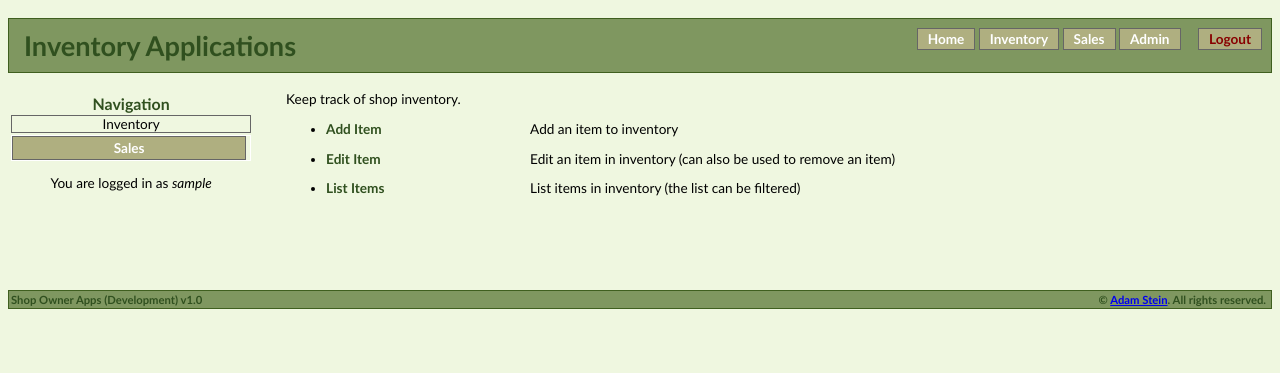
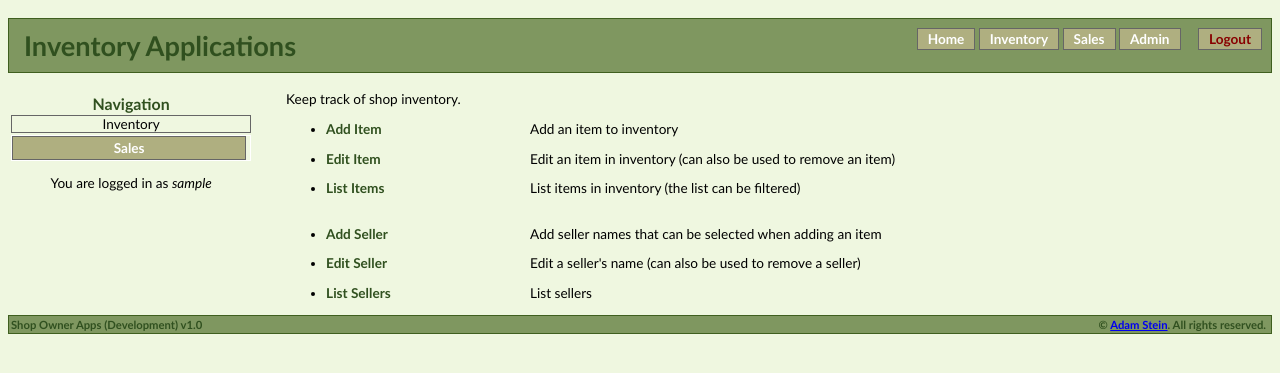
Before and after one commit to adamestein/shopowner, a Django app: page /shopowner/inventory/ in a window 1280 px wide. Shown: the top 373 px of the page. Run offline with Django 3.2, Linux system fonts and the light colour scheme; the visitor is signed in with stand-in values (Sample User, id 1); parts of the project's set-up code (start-up, migrations or seed data) failed here and were passed over.

Commit message:
Added seller links to inventory home HTML page

```diff
--- a/inventory/templates/inventory_home.html
+++ b/inventory/templates/inventory_home.html
@@ -34,5 +34,28 @@
                 List items in inventory (the list can be filtered)
             </span>
         </li>
+
+        <br />
+
+        <li class="aligned_bullet">
+            <a class="aligned_link" href="/shopowner/seller/add/">Add Seller</a>
+            <span class="aligned_desc">
+                Add seller names that can be selected when adding an item
+            </span>
+        </li>
+
+        <li class="aligned_bullet">
+            <a class="aligned_link" href="/shopowner/seller/edit/">Edit Seller</a>
+            <span class="aligned_desc">
+                Edit a seller's name (can also be used to remove a seller)
+            </span>
+        </li>
+
+        <li class="aligned_bullet">
+            <a class="aligned_link" href="/shopowner/seller/list/">List Sellers</a>
+            <span class="aligned_desc">
+                List sellers
+            </span>
+        </li>
     </ul>
 {% endblock %}
```
